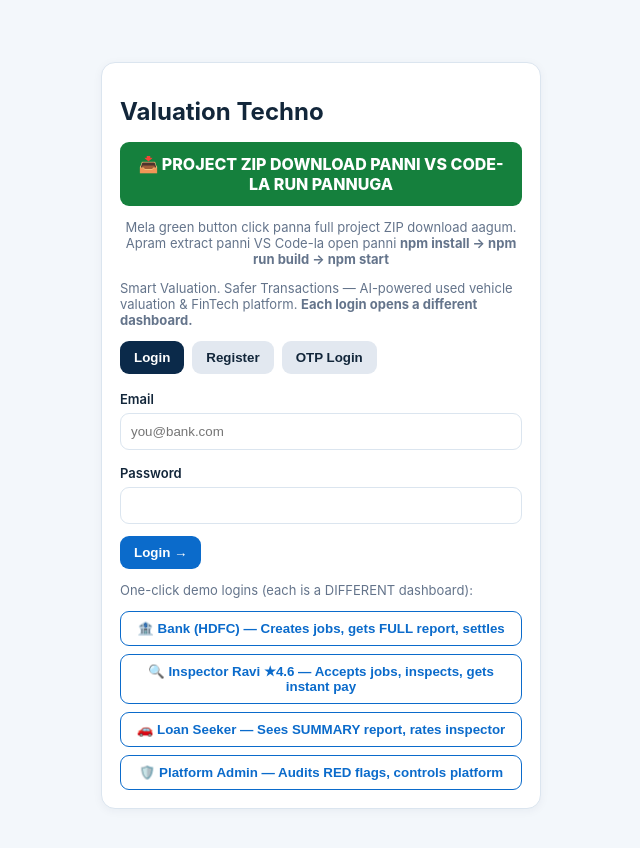
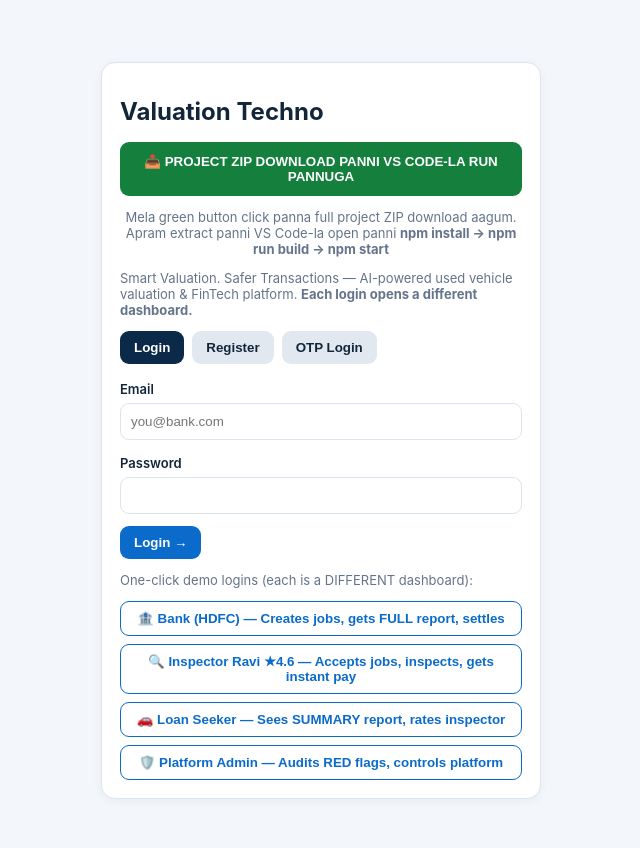
Before and after one commit to Aarthigomathi/Valuation-Techno, a React (Vite) app in the folder apps/web/: page / in a window 1280 px wide. Shown: the top 848 px of the page, without its empty margins (319-959 px from the left). Built offline with nearby package versions, Linux system fonts and the light colour scheme.

Commit message:
ZIP button opens download in new tab (preview iframe blocks in-frame downloads)
Co-authored-by: arena-agent <297053741+arena-agent@users.noreply.github.com>

```diff
--- a/apps/web/src/App.jsx
+++ b/apps/web/src/App.jsx
@@ -29,7 +29,7 @@ function Login() {
   const doLogin = async (email, password) => { const d = await api('/auth/login', { method: 'POST', body: JSON.stringify({ email, password }) }); setSession(d.token, d.user); nav('/dashboard'); };
   const demos = [['🏦 Bank (HDFC)', 'bank@valuation.techno', 'Bank@123', 'Creates jobs, gets FULL report, settles'], ['🔍 Inspector Ravi ★4.6', 'inspector@valuation.techno', 'Inspector@123', 'Accepts jobs, inspects, gets instant pay'], ['🚗 Loan Seeker', 'seeker@valuation.techno', 'Seeker@123', 'Sees SUMMARY report, rates inspector'], ['🛡️ Platform Admin', 'admin@valuation.techno', 'Admin@123', 'Audits RED flags, controls platform']];
   return <div className="wrap"><div className="card login"><h1>Valuation Techno</h1>
-    <a href="/project.zip" download style={{display:'block',textAlign:'center',background:'#15803d',color:'#fff',padding:'12px',borderRadius:'9px',fontWeight:800,textDecoration:'none',margin:'12px 0'}}>📥 PROJECT ZIP DOWNLOAD PANNI VS CODE-LA RUN PANNUGA</a>
+    <button type="button" onClick={() => { const w = window.open('/project.zip', '_blank'); if (!w) location.href = '/project.zip'; }} style={{display:'block',width:'100%',background:'#15803d',color:'#fff',padding:'12px',borderRadius:'9px',fontWeight:800,margin:'12px 0',cursor:'pointer'}}>📥 PROJECT ZIP DOWNLOAD PANNI VS CODE-LA RUN PANNUGA</button>
     <p className="muted" style={{textAlign:'center'}}>Mela green button click panna full project ZIP download aagum. Apram extract panni VS Code-la open panni <b>npm install → npm run build → npm start</b></p><p className="muted">Smart Valuation. Safer Transactions — AI-powered used vehicle valuation & FinTech platform. <b>Each login opens a different dashboard.</b></p>
     {err && <div className="err">{err}</div>}{msg && <div className="ok">{msg}</div>}
     <div className="tabs"><button className={mode === 'login' ? 'on' : ''} onClick={() => setMode('login')}>Login</button><button className={mode === 'register' ? 'on' : ''} onClick={() => setMode('register')}>Register</button><button className={mode === 'otp' ? 'on' : ''} onClick={() => setMode('otp')}>OTP Login</button></div>
```
